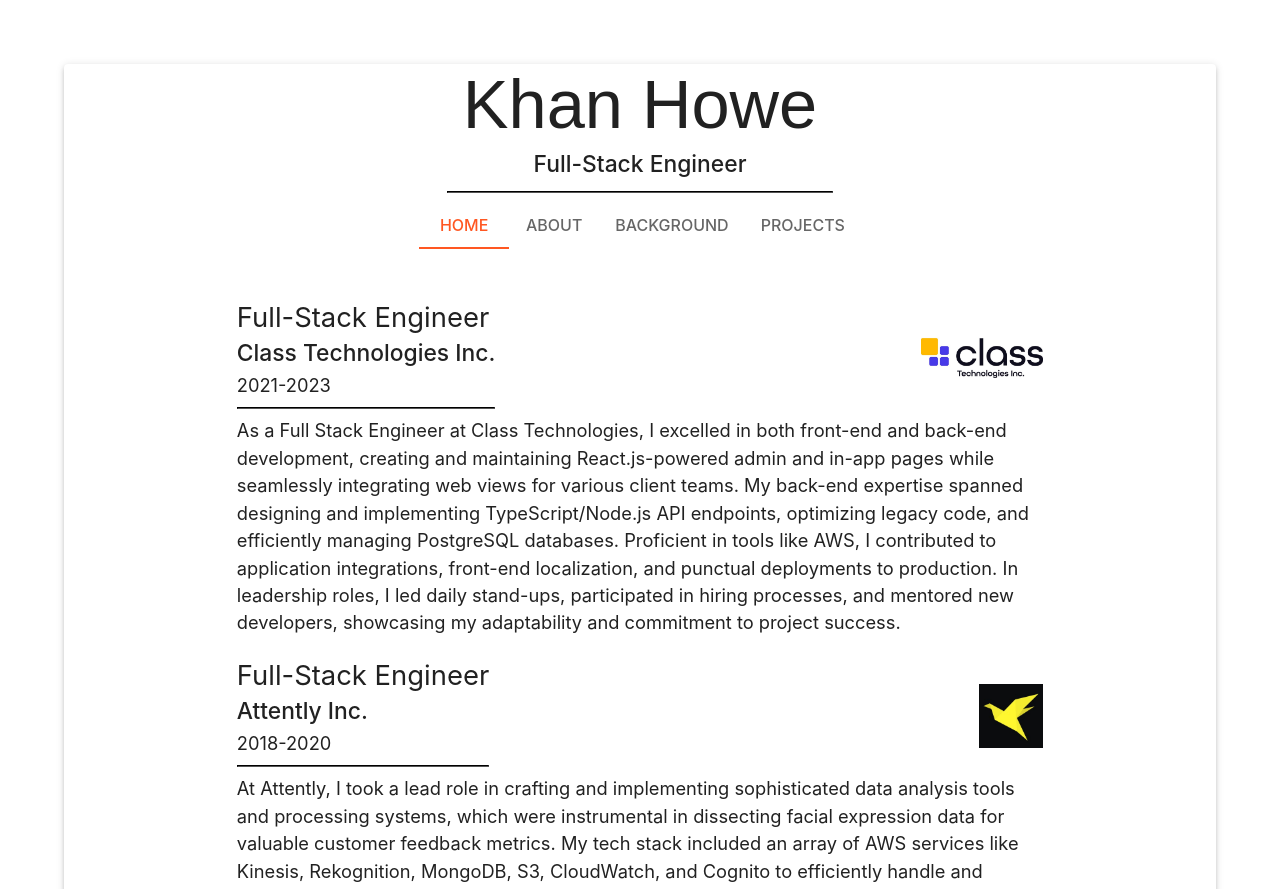
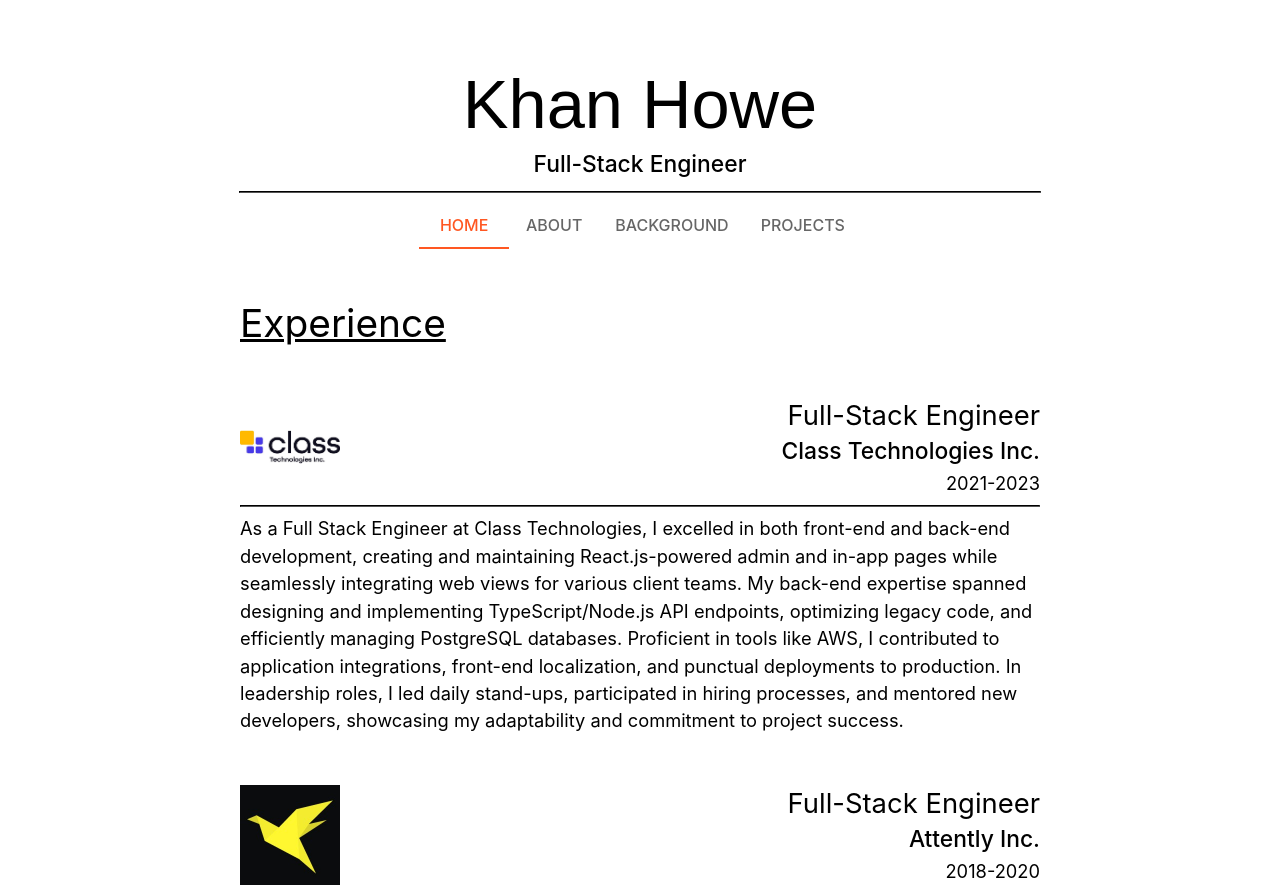
Before and after one commit to khanhowe/khan-dev, a React (Create React App) app: page /background in a window 1280 px wide. Shown: the top 889 px of the page. Built offline with nearby package versions, Linux system fonts and the light colour scheme.

Commit message:
Add some cleaner styling for a easier experience reading education and experience

```diff
--- a/src/App.tsx
+++ b/src/App.tsx
@@ -30,14 +30,9 @@ function App() {
   return (
     <ThemeProvider theme={theme}>
       <div className="App">
-        {isSmallScreen ?
-          <div className='view-paper'>
-            <AppBody/>
-          </div> :
-          <Paper elevation={3} className='view-paper'>
-            <AppBody/>
-          </Paper>
-        }
+        <div className='view-paper'>
+          <AppBody/>
+        </div>
         {isSmallScreen && <Footer/>}
       </div>
     </ThemeProvider>
--- a/src/pages/Background.tsx
+++ b/src/pages/Background.tsx
@@ -1,4 +1,5 @@
 import Page from "../components/Page"
+import '../styles/Background.css';
 import Eductation from "./Education";
 import Experience from "./Experience";
 
@@ -6,7 +7,7 @@ const Background: React.FC = () => {
     return (
         <Page>
             <Experience/>
-            {/* <Eductation/> */}
+            <Eductation/>
         </Page>
     )
 }
--- a/src/pages/Education.tsx
+++ b/src/pages/Education.tsx
@@ -1,10 +1,14 @@
 import { Typography } from "@mui/material";
 import '../styles/Education.css';
+import '../styles/Background.css';
 
 const Eductation: React.FC = () => {
     console.log('education');
     return (
         <div className='education'>
+            <div className='background-section-title'>
+                <Typography variant='h4' >Education</Typography>
+            </div>
             <Typography variant="h5">University of Alaska Fairbanks</Typography>
             <img src='uaf-westridge-aerial.jpg' alt="university-of-alaska-fairbanks-aerial" className='uaf-image'/>
             <div className="summary-text">
--- a/src/pages/Experience.tsx
+++ b/src/pages/Experience.tsx
@@ -25,7 +25,7 @@ const experienceList: ExperienceItem[] = [
         dateRange: '2018-2020',
         logoSource: '/attently.jpeg',
         description: [
-            'At Attently, I took a lead role in crafting and implementing sophisticated data analysis tools and processing systems, which were instrumental in dissecting facial expression data for valuable customer feedback metrics. My tech stack included an array of AWS services like Kinesis, Rekognition, MongoDB, S3, CloudWatch, and Cognito to efficiently handle and manipulate large volumes of customer data. I collaborated closely with cross-functional teams to engineer React.js web plugins, elevating the functionality and user experience of our web applications. Notably, I architected and brought to life fundamental video conferencing applications using cutting-edge WebRTC technology. In the dynamic startup environment, I thrived as a key contributor, readily adapting to shifting business priorities and playing a pivotal role in several strategic pivots.',
+            'At Attently, I took a lead role in crafting and implementing sophisticated data analysis tools and processing systems, which were instrumental in dissecting facial expression data for valuable customer feedback metrics. My tech stack included an array of AWS services like Kinesis, Rekognition, DynamoDB, S3, CloudWatch, and Cognito to efficiently handle and manipulate large volumes of customer data. I collaborated closely with cross-functional teams to engineer React.js web plugins, elevating the functionality and user experience of our web applications. Notably, I architected and brought to life fundamental video conferencing applications using cutting-edge WebRTC technology. In the dynamic startup environment, I thrived as a key contributor, readily adapting to shifting business priorities and playing a pivotal role in several strategic pivots.',
         ]
     },
 ];
@@ -36,14 +36,16 @@ const ExperienceSection: React.FC<ExperienceItem> = ({ title, company, dateRange
     return (
         <div className='experience-section'>
             <div className='experience-header'>
-                <div>
+                <div className='company-logo'>
+                    <img src={logoSource} alt='class-logo' className='company-logo-img'/>
+                </div>
+                <div className='experience-info'>
                     <Typography variant='h5'>{title}</Typography>
                     <Typography variant='h6'>{company}</Typography>
                     <Typography>{dateRange}</Typography>
-                    <hr/>
                 </div>
-                <img src={logoSource} alt='class-logo' className='company-logo'/>
             </div>
+            <hr/>
             <div className='experience-text-div'>
                 {description.map((paragraph, index) => <Typography key={index}>{paragraph}</Typography>)}
             </div>
@@ -55,6 +57,9 @@ const Experience: React.FC = () => {
     console.log('test');
     return (
         <div className='card-list'>
+            <div className='background-section-title'>
+                <Typography variant='h4' >Experience</Typography>
+            </div>
             {experienceList.map((item, index) => <ExperienceSection
                 key={index}
                 title={item.title}
--- a/src/styles/App.css
+++ b/src/styles/App.css
@@ -16,7 +16,7 @@
 }
 
 .title-hr {
-    min-width: 30vw;
+    width: 100%
 }
 
 p {
@@ -35,5 +35,5 @@ p {
 hr {
     border-color: black;
     border-width: 0.5px;
-    min-width: 10vw;
+    max-width: 800px;
 }
--- /dev/null
+++ b/src/styles/Background.css
@@ -0,0 +1,6 @@
+.background-section-title {
+    text-align: left;
+    align-items: center;
+    text-decoration: underline;
+    margin-bottom: 50px;
+}
--- a/src/styles/Education.css
+++ b/src/styles/Education.css
@@ -3,7 +3,7 @@
 }
 
 .uaf-image {
-    height: 30vw;
+    max-height: 10vw;
 }
 
 .summary-text {
--- a/src/styles/Experience.css
+++ b/src/styles/Experience.css
@@ -3,13 +3,17 @@
 }
 
 .experience-section {
-    padding-bottom: 20px;
+    padding-bottom: 50px;
 }
 
 .experience-header {
     display: flex;
-    justify-content: space-between;
     align-items: center;
+}
+
+.experience-info {
+    flex: 1;
+    text-align: right;
 }
 
 .experience-text-div {
@@ -19,5 +23,13 @@
 }
 
 .company-logo {
-    height: 5vw;
+    display: flex;
+    justify-content: center;
+    align-items: center;
 }
+
+.company-logo-img {
+    max-width: 100px;
+    max-height: 100px;
+    object-fit: contain;
+}
--- a/src/styles/Page.css
+++ b/src/styles/Page.css
@@ -1,6 +1,6 @@
 .page-div {
     margin: 50px auto 0 auto;
-    width: 70%;
+    max-width: 800px;
     display: flex;
     flex-direction: column;
     justify-content: space-between;
```
